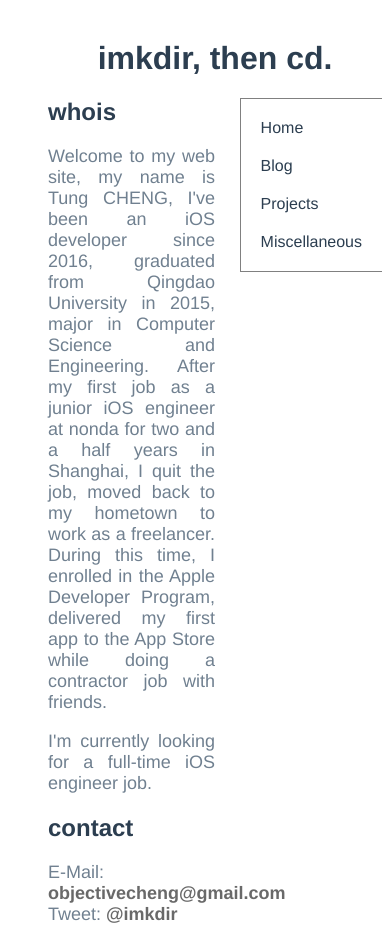
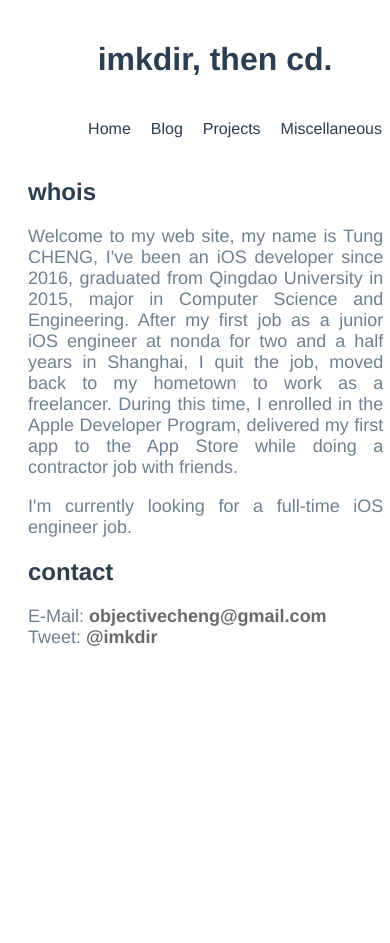
Before and after one commit to imkdir/imkdir.com, a Vue app: page /#/ in a window 390 px wide. After the commit the page ends 844 px from the top, so only its background shows below. Built offline with nearby package versions, Linux system fonts and the light colour scheme.

Commit message:
fix mobile layout & add privacy-policy generator & favicon.

```diff
--- a/src/App.vue
+++ b/src/App.vue
@@ -26,9 +26,10 @@ export default {
   -moz-osx-font-smoothing: grayscale;
   text-align: center;
   color: #2c3e50;
-  margin-top: 40px;
-  margin-left: 40px;
+  margin: 20px;
   height: 100%;
+  width: 100%;
+  overflow-x: hidden;
 }
 
 aside {
@@ -41,4 +42,14 @@ aside {
 .main {
   width: 50%;
 }
+
+@media only screen and (max-width: 768px) {
+  .main {
+    width: 100%;
+  }
+  aside {
+    margin-bottom: 20px;
+    border: none;
+  }
+}
 </style>
--- a/src/components/Blog.vue
+++ b/src/components/Blog.vue
@@ -33,6 +33,7 @@ export default {
 
 <style scoped>
 .blog-entries {
+    width: 95%;
     display: flex;
     flex-direction: column;
 }
--- a/src/components/Home.vue
+++ b/src/components/Home.vue
@@ -23,6 +23,7 @@
 
 <style scoped>
 article {
+  width: 95%;
   text-align: justify;
 }
 
--- a/src/components/Menu.vue
+++ b/src/components/Menu.vue
@@ -20,6 +20,12 @@
     flex-direction: column;
 }
 
+@media only screen and (max-width: 768px) {
+    .menu-items {
+        flex-direction: row;
+    }
+}
+
 .menu-subitem {
   margin: 10px;
   text-align: left;
--- a/src/components/Miscellaneous.vue
+++ b/src/components/Miscellaneous.vue
@@ -28,6 +28,7 @@
 
 <style scoped>
 .miscellaneous {
+    width: 95%;
     text-align: justify;
 }
 
--- a/src/components/Showcase.vue
+++ b/src/components/Showcase.vue
@@ -32,7 +32,14 @@
 
 <style scoped>
     .app-list {
+        width: 100%;
         display: flex;
         flex-direction: row;
     }
+    @media only screen and (max-width: 768px) {
+        .app-list {
+            flex-direction: column;
+            align-items: center;
+        }
+    }
 </style>
--- a/src/contents/get-all-subsets-of-optionset.vue
+++ b/src/contents/get-all-subsets-of-optionset.vue
@@ -5,7 +5,7 @@
             <img src="../assets/image/ubficd-01.png" width=400 alt="">
         </figure>
         <p>P.S.If you work with Core Data and have an attribute stores an OptionSet's rawValue, use this line to build an NSPredicate for querying.</p>
-        <pre><code>NSPredicate(format: "(%K >> %i) & 1 == 1", #keyPath(optionSetAttr), bitToQuery)</code></pre>
+        <p class="code">NSPredicate( format: "(%K >> %i) & 1 == 1", #keyPath(optionSetAttr), bitToQuery)</p>
     </article>
 </template>
 
@@ -16,4 +16,7 @@
     figure img {
         width: 100%;
     }
+    p.code {
+        font-family: monospace;
+    }
 </style>
--- a/src/contents/my-favorite-books-2018.vue
+++ b/src/contents/my-favorite-books-2018.vue
@@ -1,5 +1,5 @@
 <template>
-    <div>
+    <div class="container">
         <h2>My Favorite Books 2018</h2>
         <div class="book-list" v-for="(book, index) in books" :key="index">
             <div class="book-cover">
@@ -38,7 +38,6 @@ export default {
 </script>
 
 <style scoped>
-
     .book-cover {
         float: left;
         display: inline;
--- a/src/contents/my-favorite-books-2019.vue
+++ b/src/contents/my-favorite-books-2019.vue
@@ -1,5 +1,5 @@
 <template>
-    <div>
+    <div class="container">
         <h2>My Favorite Books 2019</h2>
         <div class="book-list" v-for="(book, index) in books" :key="index">
             <div class="book-cover">
@@ -38,7 +38,6 @@
 </script>
 
 <style scoped>
-
     .book-cover {
         float: left;
         display: inline;
--- /dev/null
+++ b/src/contents/privacy-policy.vue
@@ -0,0 +1,26 @@
+<template>
+    <div>
+        <h2>{{ item }} Privacy Policy</h2>
+        <p>In short, we do not collect any of your data.
+            Your logs and preferences are with your device,
+            and only you have access to them. We don’t.</p>
+    </div>
+</template>
+
+<script>
+    export default {
+        name: "privacy-policy",
+        computed: {
+            item: function () {
+                let str = this.$route.params['name'];
+                return str.charAt(0).toUpperCase() + str.slice(1);
+            }
+        }
+    }
+</script>
+
+<style scoped>
+p {
+    text-align: justify;
+}
+</style>
--- a/src/contents/story-behind-eatles.vue
+++ b/src/contents/story-behind-eatles.vue
@@ -11,11 +11,11 @@
         </ol>
         <p>When I started, I had obesity, as I watched my BMI goes from obesity to overweight, then to normal, it feels so good! That's when I begin to think, how to make the experience into an app that can help others achieve their fitness goals.</p>
         <figure>
-            <img src="../../src/assets/image/eatles_draft.jpg" alt="the first draft of Eatles design" width=320>
+            <img src="../../src/assets/image/eatles_draft.jpg" alt="the first draft of Eatles design" width=256>
             <figcaption>The first draft of Eatles on paper.</figcaption>
         </figure>
         <figure>
-            <img src="../../src/assets/image/eatles_final.jpg" alt="screenshots of Eatles 1.3.0" width="320">
+            <img src="../../src/assets/image/eatles_final.jpg" alt="screenshots of Eatles 1.3.0" width=256>
             <figcaption>Screenshots of Eatles on the App Store.</figcaption>
         </figure>
         <a href="https://apps.apple.com/us/app/eatles/id1457657907?mt=8" style="display:inline-block;overflow:hidden;background:url(https://linkmaker.itunes.apple.com/en-us/badge-lrg.svg?releaseDate=2019-05-16&kind=iossoftware&bubble=ios_apps) no-repeat;width:135px;height:40px;"></a>
--- a/src/router/index.js
+++ b/src/router/index.js
@@ -5,6 +5,7 @@ import Blog from '@/components/Blog';
 import List from '@/components/List';
 import Misc from '@/components/Miscellaneous';
 import Showcase from "@/components/Showcase";
+import PrivacyPolicy from "../contents/privacy-policy";
 
 Vue.use(VueRouter);
 
@@ -54,6 +55,10 @@ const router = new VueRouter({
             name: 'miscellaneous',
             component: Misc
         },
+        {
+            path: '/privacy-policy/:name',
+            component: PrivacyPolicy
+        }
     ]
 });
 
```
Also changed, not shown: 1 other file (tests, documents, lock files or other folders).
